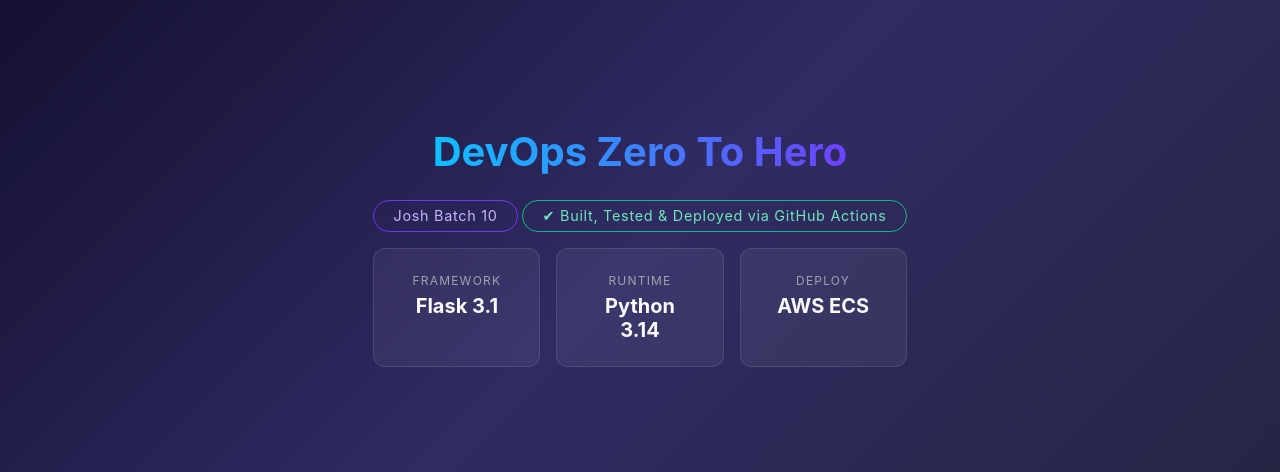
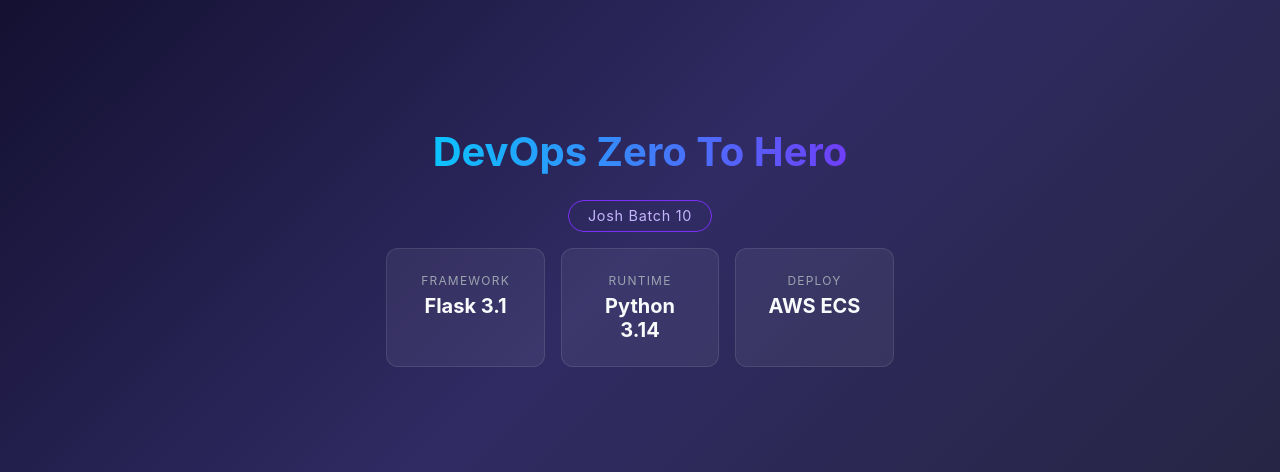
Before and after one commit to Rakesh2402/github-actions-zero-to-hero, a Flask app: page / in a window 1280 px wide. Shown: the part 153-625 px from the top of the page. Run offline with Flask 3, Linux system fonts and the light colour scheme.

Commit message:
updated index.html

```diff
--- a/templates/index.html
+++ b/templates/index.html
@@ -71,11 +71,6 @@
 
         <div class="badge">Josh Batch 10</div>
 
-        <!-- ✅ Added CI/CD Status -->
-        <div class="badge" style="border-color:#10b981; color:#6ee7b7;">
-            ✔ Built, Tested & Deployed via GitHub Actions
-        </div>
-
         <div class="cards">
             <div class="card">
                 <span>Framework</span>
```
